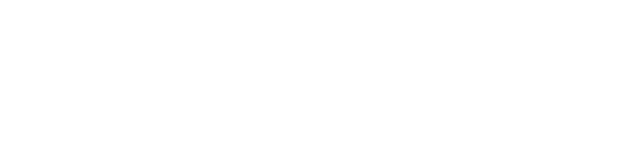
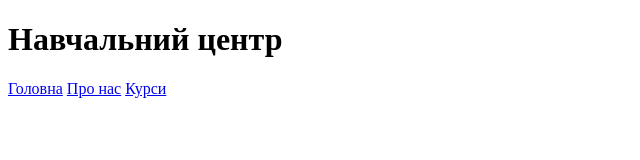
Before and after one commit to Eli-dot-g/TeamWork, a plain HTML site: page index.html in a window 1280 px wide. Shown: the whole page, without its empty margins (0-640 px from the left). Drawn offline with Linux system fonts and the light colour scheme.

Commit message:
added header

```diff
--- a/index.html
+++ b/index.html
@@ -6,5 +6,15 @@
 </head>
 <body>
 
+<header>
+    <h1>Навчальний центр</h1>
+    <nav>
+        <a href="#">Головна</a>
+        <a href="#">Про нас</a>
+        <a href="#">Курси</a>
+    </nav>
+</header>
+
+
 </body>
 </html>
```
